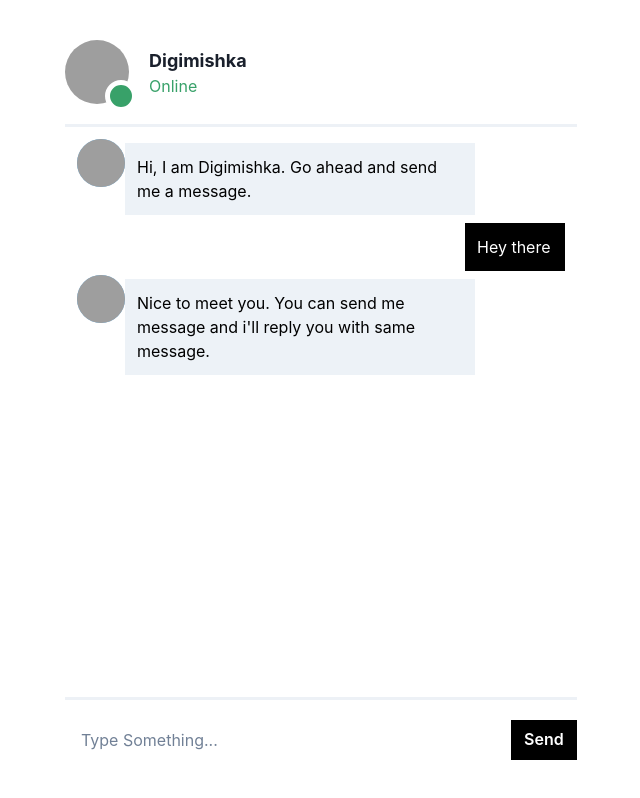
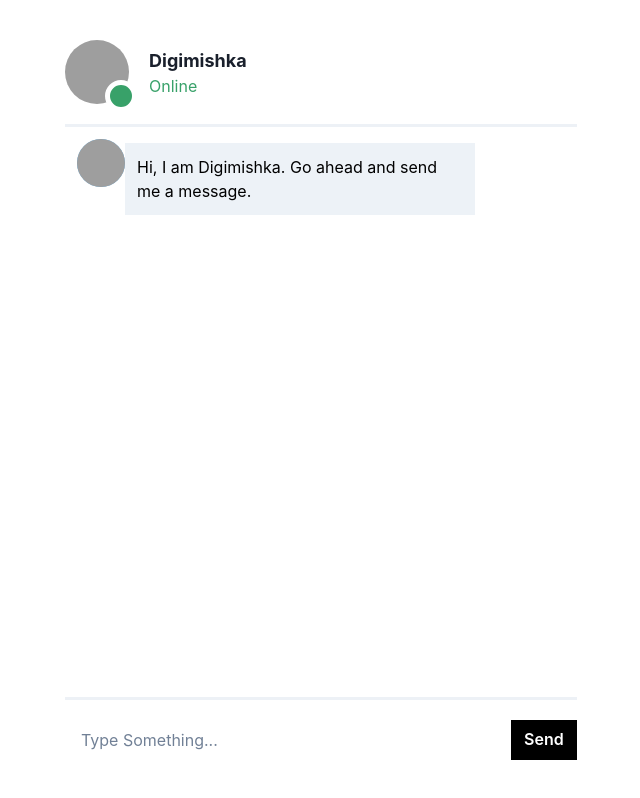
Before and after one commit to vergotten/GPT-3.5-Turbo-Gatsby-JS-Chat, a Gatsby site: page /TestChat in a window 1280 px wide. Shown: the whole page, without its empty margins (319-959 px from the left). Built offline with nearby package versions, Linux system fonts and the light colour scheme; Gatsby itself is replaced by a stand-in of ours; grey boxes are pictures that could not be loaded.

Commit message:
Test Chat

```diff
--- a/src/components/Chat/Chat.jsx
+++ b/src/components/Chat/Chat.jsx
@@ -9,12 +9,6 @@ import Messages from "../Chat/Messages";
 const Chat = () => {
   const [messages, setMessages] = useState([
     { from: "computer", text: "Hi, I am Digimishka. Go ahead and send me a message." },
-    { from: "me", text: "Hey there" },
-    {
-      from: "computer",
-      text:
-        "Nice to meet you. You can send me message and i'll reply you with same message."
-    }
   ]);
   const [inputMessage, setInputMessage] = useState("");
 
```
